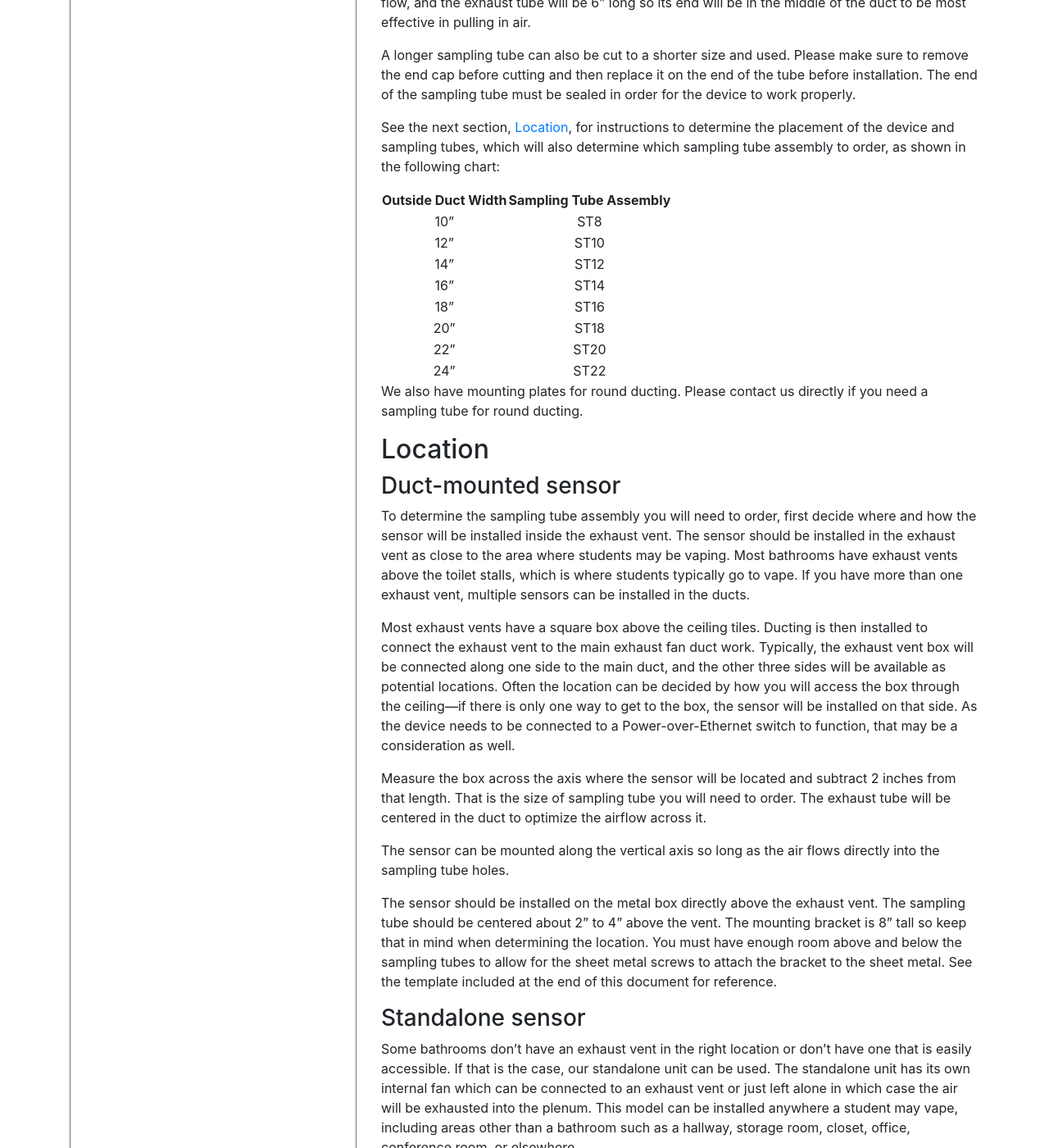
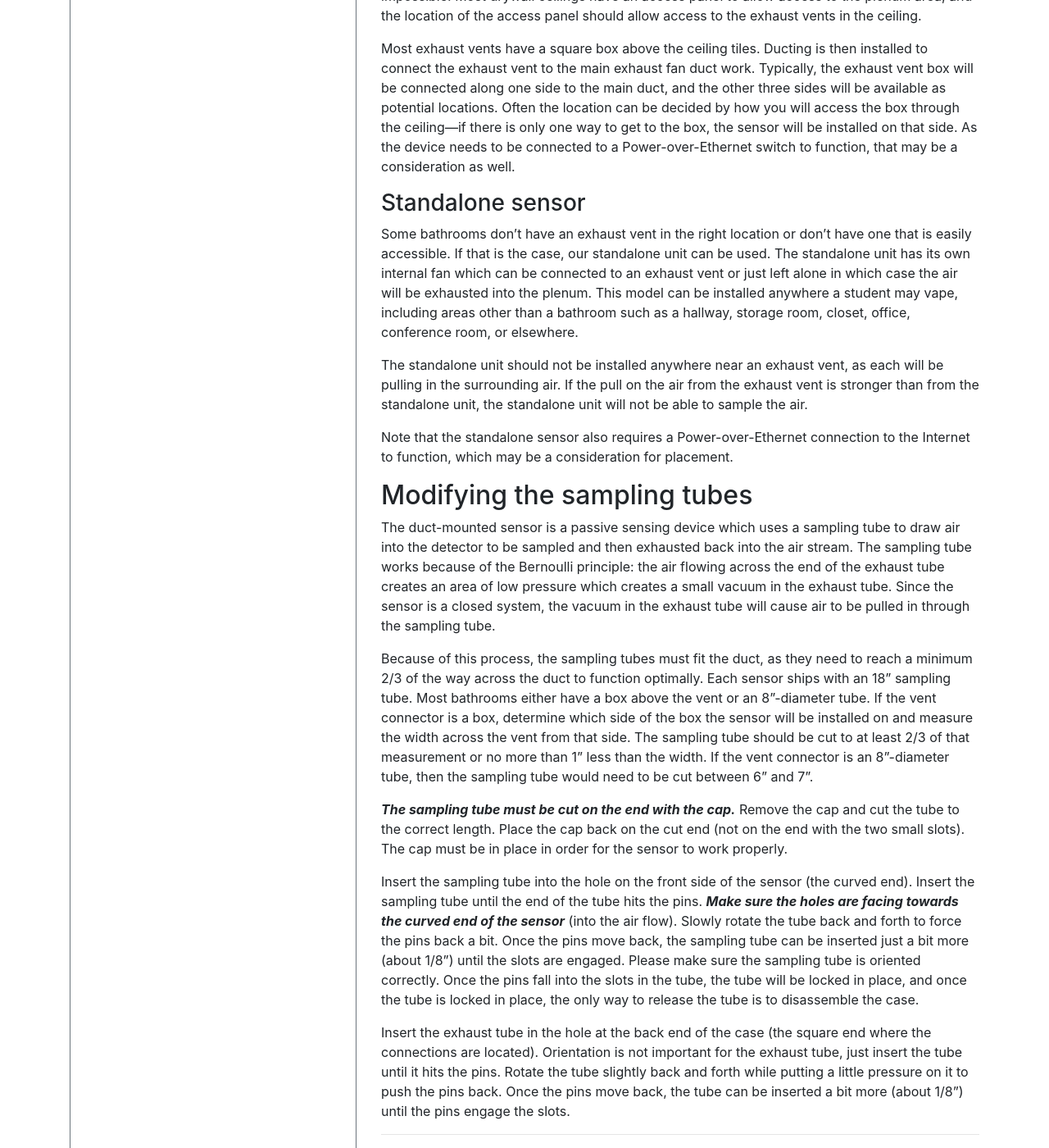
Before and after one commit to NrsSystems/docs, a Jekyll site: the page built from vape-detect/installation-reqs.md, in a window 1280 px wide and 1400 px high, scrolled down 1428 px. Shown: the whole window at 82% size. Built offline with Jekyll 4.4.1, drawn with Linux system fonts in a browser that asks for light colours; our own code applies the rules of GitHub Pages for plain Markdown files; some of the changed text lies outside the part shown.

Commit message:
Update installation-reqs.md
Revised per April updates from John

```diff
--- a/vape-detect/installation-reqs.md
+++ b/vape-detect/installation-reqs.md
@@ -1,65 +1,40 @@
 ---
 title: Device Installation and Setup Requirements
-abstract: This page describes the requirements for physically installing your VapeDetect duct-mounted or standalone sensor, including the tools needed, ordering the sampling tubes, and choosing the location.
+abstract: This page describes the requirements for physically installing your VapeDetect duct-mounted or standalone sensor, including the tools needed, choosing the location, and modifying the sampling tubes to fit.
 ---
-*Jump to [tools required](installation-reqs.md#tools-required), [ordering the sampling tubes](installation-reqs.md#ordering-the-sampling-tubes), or [choosing the location of your device](installation-reqs.md#location).*
+*Jump to [tools required](installation-reqs.md#tools-required), [choosing the location of your device](installation-reqs.md#choosing-the-location), or [modifying the sampling tubes](installation-reqs.md#modifying-the-sampling-tubes).*
 
 *See the [Device Installation Process page](installation-process.md) for how to physically install the device.*
 
 To set up your XSPONSE VapeDetect sensor, you will need to provide:
 -	An Internet connection.
--	A Power-over-Ethernet (POE) network switch.
--	A Cat 5 (Ethernet) cable.
+-	A Power-over-Ethernet (POE) network switch—802.3af (15.4 watts) is required at minimum.
+-	A Cat 5 Ethernet cable.
 
 The sensor device requires access to a DHCP server (to get an IP address) and direct access to the Internet. The DHCP server can be configured to give the device any IP address or a static one. If a static IP is required, the sticker on the device has the device’s MAC address. The admin can create a DHCP static IP address reservation using the MAC address of the device.
 
 Please make sure your firewall is configured to allow access to \*.xsponse.com and that it isn’t using any filters to block data to or from our device. Our service uses web APIs to communicate with the service so there is no need to open ports on your firewall.
 
-You will also need to order the correct-size sampling tube assembly from us, as described in the next section, [Ordering the sampling tubes](installation-reqs.md#ordering-the-sampling-tubes).
+Each device comes in the box with a sticker showing the unit ID and MAC address, as well as a place for the installer to document the location of this sensor. This information is very important as the unit ID and location are required for registering the device with the XSPONSE online service.
 
 ## Tools required
 -	Level
 -	Pencil
 -	Tape measure
 -	Tape (preferably masking tape)
--	[Mounting template](sensor_mounting_template.pdf) for duct-mounted sensors (print out this PDF before starting)
 -	Phillips screwdriver
 -	Battery-powered impact driver
 -	7/8” hole saw
 
-## Ordering the sampling tubes
-The duct-mounted sensor is a passive sensing device which uses a sampling tube to draw air into the detector to be sampled and then exhausted back into the air stream. The sampling tube works because of the Bernoulli principle: the air flowing across the end of the exhaust tube creates an area of low pressure which creates a small vacuum in the exhaust tube. Since the sensor is a closed system, the vacuum in the exhaust tube will cause air to be pulled in through the sampling tube.
+## Choosing the location
+Before starting, please check each of the rooms where you will be installing a sensor. Survey the rooms and decide on the best location for the sensor.
 
-Because of this process, the sampling tubes must be ordered to fit the ducting, as they need to reach a minimum 2/3 of the way across the duct to function. Our sampling tubes are designed to fit most of the way across the opening to maximize the usable area, while the exhaust tube is designed to be positioned in the middle of the duct to optimize the airflow across it. For example, for an exhaust vent box that is 12” wide, you would order our ST10 sampling tube assembly. In this case, the sampling tube will extend 10” across the duct to draw from the most flow, and the exhaust tube will be 6” long so its end will be in the middle of the duct to be most effective in pulling in air.
+-	Men’s restrooms typically have an exhaust vent near the stalls, which is the best location for those rooms.
+-	Women’s restrooms are usually more complicated as there are multiple stalls and multiple vents. The closer you can install the sensor to a vent opening, the better. In the women’s restroom either the handicap-accessible stall or the stall farthest away from the door is the best location.
 
-A longer sampling tube can also be cut to a shorter size and used. Please make sure to remove the end cap before cutting and then replace it on the end of the tube before installation. The end of the sampling tube must be sealed in order for the device to work properly.
-
-See the next section, [Location](installation-reqs.md#location), for instructions to determine the placement of the device and sampling tubes, which will also determine which sampling tube assembly to order, as shown in the following chart:
-
-| Outside Duct Width | Sampling Tube Assembly |
-| :---: | :---: |
-| 10” | ST8 |
-| 12” | ST10 |
-| 14” | ST12 |
-| 16” | ST14 |
-| 18” | ST16 |
-| 20” | ST18 |
-| 22” | ST20 |
-| 24” | ST22 |
-
-We also have mounting plates for round ducting. Please contact us directly if you need a sampling tube for round ducting.
-
-## Location
-### Duct-mounted sensor
-To determine the sampling tube assembly you will need to order, first decide where and how the sensor will be installed inside the exhaust vent. The sensor should be installed in the exhaust vent as close to the area where students may be vaping. Most bathrooms have exhaust vents above the toilet stalls, which is where students typically go to vape. If you have more than one exhaust vent, multiple sensors can be installed in the ducts.
+Check the ceiling area to ensure you can get a cable to the location and that you have easy access to the vent ductwork. While drop ceilings are ideal, drywall is a little more difficult but not impossible. Most drywall ceilings have an access panel to allow access to the plenum area, and the location of the access panel should allow access to the exhaust vents in the ceiling.
 
 Most exhaust vents have a square box above the ceiling tiles. Ducting is then installed to connect the exhaust vent to the main exhaust fan duct work. Typically, the exhaust vent box will be connected along one side to the main duct, and the other three sides will be available as potential locations. Often the location can be decided by how you will access the box through the ceiling—if there is only one way to get to the box, the sensor will be installed on that side. As the device needs to be connected to a Power-over-Ethernet switch to function, that may be a consideration as well.
-
-Measure the box across the axis where the sensor will be located and subtract 2 inches from that length. That is the size of sampling tube you will need to order. The exhaust tube will be centered in the duct to optimize the airflow across it.
-
-The sensor can be mounted along the vertical axis so long as the air flows directly into the sampling tube holes.
-
-The sensor should be installed on the metal box directly above the exhaust vent. The sampling tube should be centered about 2” to 4” above the vent. The mounting bracket is 8” tall so keep that in mind when determining the location. You must have enough room above and below the sampling tubes to allow for the sheet metal screws to attach the bracket to the sheet metal. See the template included at the end of this document for reference.
 
 ### Standalone sensor
 Some bathrooms don’t have an exhaust vent in the right location or don’t have one that is easily accessible. If that is the case, our standalone unit can be used. The standalone unit has its own internal fan which can be connected to an exhaust vent or just left alone in which case the air will be exhausted into the plenum. This model can be installed anywhere a student may vape, including areas other than a bathroom such as a hallway, storage room, closet, office, conference room, or elsewhere.
@@ -68,5 +43,16 @@ The standalone unit should not be installed anywhere near an exhaust vent, as ea
 
 Note that the standalone sensor also requires a Power-over-Ethernet connection to the Internet to function, which may be a consideration for placement.
 
+## Modifying the sampling tubes
+The duct-mounted sensor is a passive sensing device which uses a sampling tube to draw air into the detector to be sampled and then exhausted back into the air stream. The sampling tube works because of the Bernoulli principle: the air flowing across the end of the exhaust tube creates an area of low pressure which creates a small vacuum in the exhaust tube. Since the sensor is a closed system, the vacuum in the exhaust tube will cause air to be pulled in through the sampling tube.
+
+Because of this process, the sampling tubes must fit the duct, as they need to reach a minimum 2/3 of the way across the duct to function optimally. Each sensor ships with an 18” sampling tube. Most bathrooms either have a box above the vent or an 8”-diameter tube. If the vent connector is a box, determine which side of the box the sensor will be installed on and measure the width across the vent from that side. The sampling tube should be cut to at least 2/3 of that measurement or no more than 1” less than the width. If the vent connector is an 8”-diameter tube, then the sampling tube would need to be cut between 6” and 7”.
+
+***The sampling tube must be cut on the end with the cap.*** Remove the cap and cut the tube to the correct length. Place the cap back on the cut end (not on the end with the two small slots). The cap must be in place in order for the sensor to work properly.
+
+Insert the sampling tube into the hole on the front side of the sensor (the curved end). Insert the sampling tube until the end of the tube hits the pins. ***Make sure the holes are facing towards the curved end of the sensor*** (into the air flow). Slowly rotate the tube back and forth to force the pins back a bit. Once the pins move back, the sampling tube can be inserted just a bit more (about 1/8”) until the slots are engaged. Please make sure the sampling tube is oriented correctly. Once the pins fall into the slots in the tube, the tube will be locked in place, and once the tube is locked in place, the only way to release the tube is to disassemble the case.
+
+Insert the exhaust tube in the hole at the back end of the case (the square end where the connections are located). Orientation is not important for the exhaust tube, just insert the tube until it hits the pins. Rotate the tube slightly back and forth while putting a little pressure on it to push the pins back. Once the pins move back, the tube can be inserted a bit more (about 1/8”) until the pins engage the slots.
+
 ___
 *Return to the [VapeDetect index](index.md)*
```
